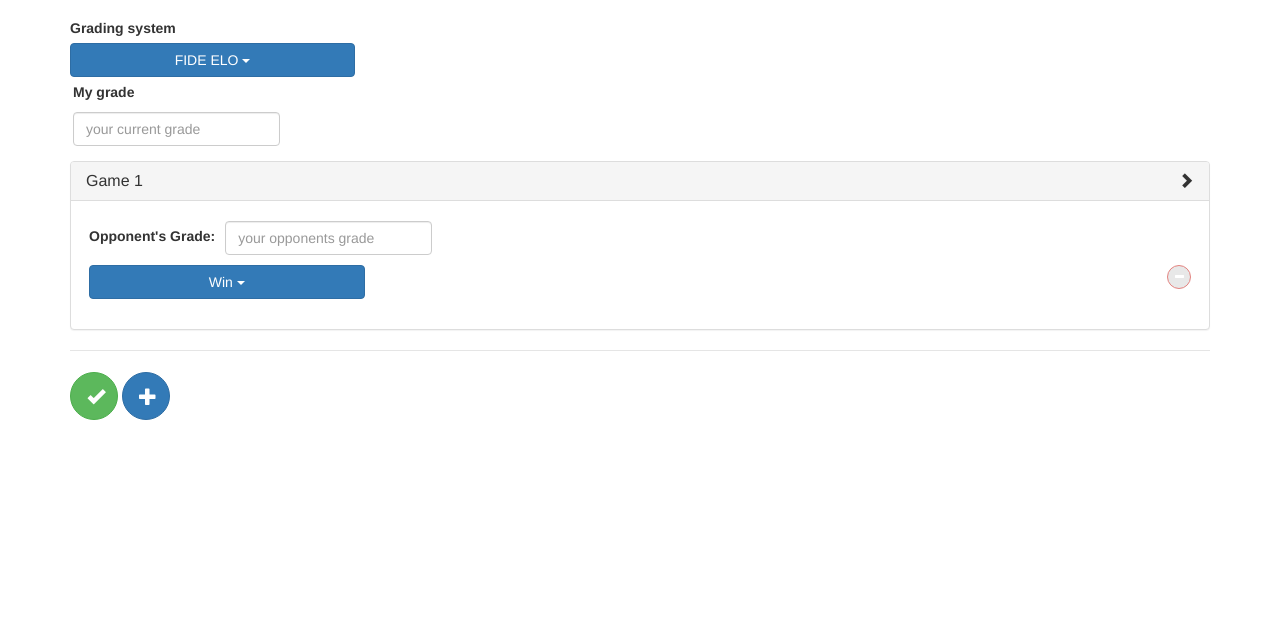
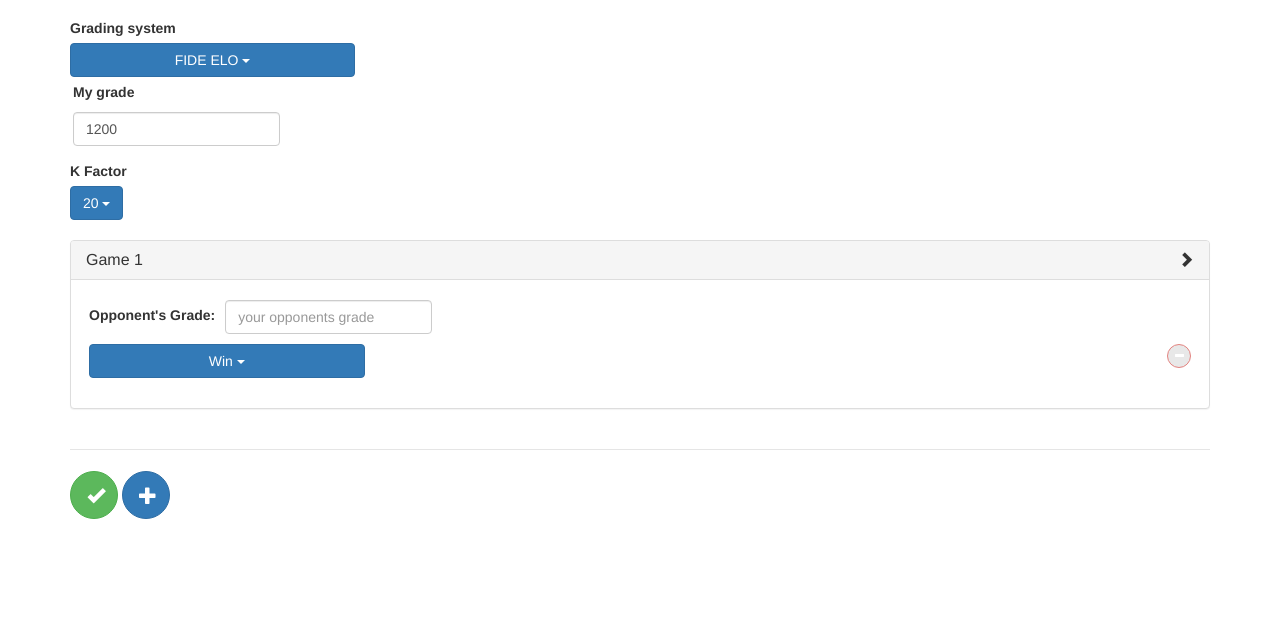
Before and after one commit to garfieldmoore/mychesscalculator, a website: page index.html at #!/calculator in a window 1280 px wide. Shown: the part 105-747 px from the top of the page. Drawn offline with nearby package versions, Linux system fonts and the light colour scheme; some packages are replaced by stand-ins of ours; a web font is replaced by a local one.

Commit message:
added dropdown for k factor

```diff
--- a/css/sitestyle.css
+++ b/css/sitestyle.css
@@ -160,3 +160,7 @@
   letter-spacing: 2px;
   font-family: Baloo, cursive;
 }
+
+uib-accordion {
+  padding:10px;
+}
--- a/js/Controllers/RatingCalculator2Controller.js
+++ b/js/Controllers/RatingCalculator2Controller.js
@@ -5,8 +5,11 @@
     console.log('Enter default controller');
 
     $scope.player = {
-            grade: '',
+      grade: 1200,
     };
+
+    $scope.kfactors = [10,20,40];
+    $scope.selectedKfactor = 20;
 
     $scope.chessFederations = ['FIDE ELO', 'USCF ELO', 'ECF'];
     $scope.selectedChessFederation = 'FIDE ELO';
@@ -26,7 +29,10 @@
       } else {
         game.resultText = 'Loss'
       }
+    }
 
+    $scope.dropboxselectKfactor = function(kfactor) {
+      $scope.selectedKfactor = kfactor;
     }
 
     $scope.games = [];
@@ -48,7 +54,7 @@
         result: 1,
       });
 
-            $scope.selectedGame = $scope.games.length-1;
+      $scope.selectedGame = $scope.games.length - 1;
     };
 
     $scope.removeChoice = function(index) {
@@ -97,11 +103,11 @@
       console.log('Calculating Grade...')
       var currentgrade = parseInt($scope.player.grade);
 
-            var calculationType= 'ECF';
-            if ($scope.selectedChessFederation == 'FIDE ELO'){
-                calculationType='ELO-ND';
-            } else if ($scope.selectedChessFederation == 'USCF ELO'){
-              calculationType='ELO';
+      var calculationType = 'ECF';
+      if ($scope.selectedChessFederation == 'FIDE ELO') {
+        calculationType = 'ELO-ND';
+      } else if ($scope.selectedChessFederation == 'USCF ELO') {
+        calculationType = 'ELO';
       }
 
       var result = chessGradeCalculator.calculate(currentgrade, $scope.games, calculationType);
--- a/templates/ChessCalculator.html
+++ b/templates/ChessCalculator.html
@@ -18,8 +18,18 @@
           <input type="text" class="form-control" placeholder="your current grade" id="currentgrade" ng-model="player.grade">
         </div>
       </div>
+
+      <label for='kfactorSelector'>K Factor</label>
+      <div class="dropdown">
+        <button class="btn btn-primary dropdown-toggle" id="kfactorSelector" type="button" data-toggle="dropdown">{{selectedKfactor}}
+    <span class="caret"></span></button>
+        <ul class="dropdown-menu" role="menu" aria-labelledby="kfactorSelector">
+          <li ng-repeat="a in kfactors"><a ng-click="dropboxselectKfactor(a)">{{a}}</a></li>
+        </ul>
+      </div>
+
     </fieldset>
-
+</hr>
     <uib-accordion close-others="oneAtATime">
       <div uib-accordion-group class="panel-default" ng-repeat="game in games" heading="Game {{game.id}}" ng-init="status.open = $index==selectedGame" is-open="status.open" is-disabled="status.isFirstDisabled">
         <uib-accordion-heading>
```
Lines whose indentation alone changed are shown as unchanged.
